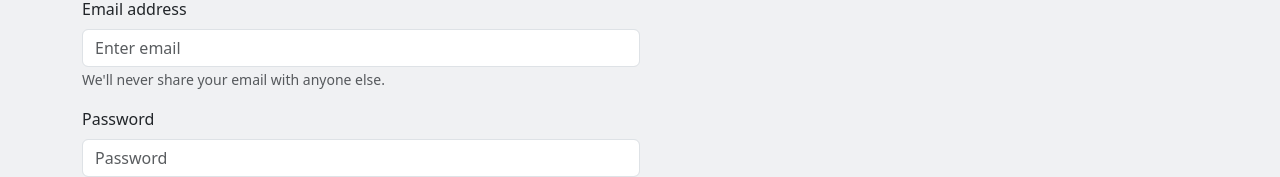
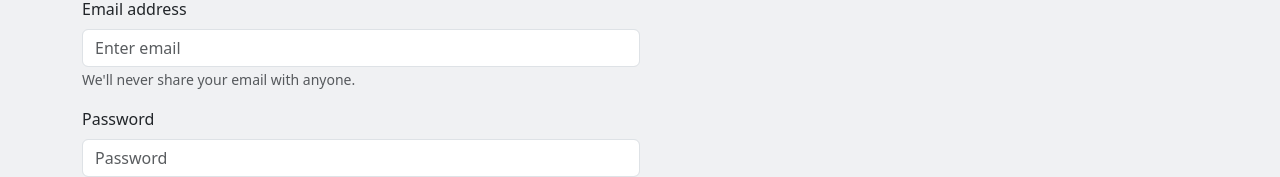
Before and after one commit to abisalisherkot/fswd-sem-proj, a React (Create React App) app in the folder ball-booking/: page /Registration in a window 1280 px wide. Shown: the part 193-370 px from the top of the page. Built offline with nearby package versions, Linux system fonts and the light colour scheme.

Commit message:
5-16-2023

```diff
--- a/ball-booking/src/components/Registration.js
+++ b/ball-booking/src/components/Registration.js
@@ -43,7 +43,7 @@ export default function Registration() {
         <Form.Label>Email address</Form.Label>
         <Form.Control type="email" placeholder="Enter email" />
         <Form.Text className="text-muted">
-          We'll never share your email with anyone else.
+          We'll never share your email with anyone.
         </Form.Text>
       </Form.Group>
 
```
